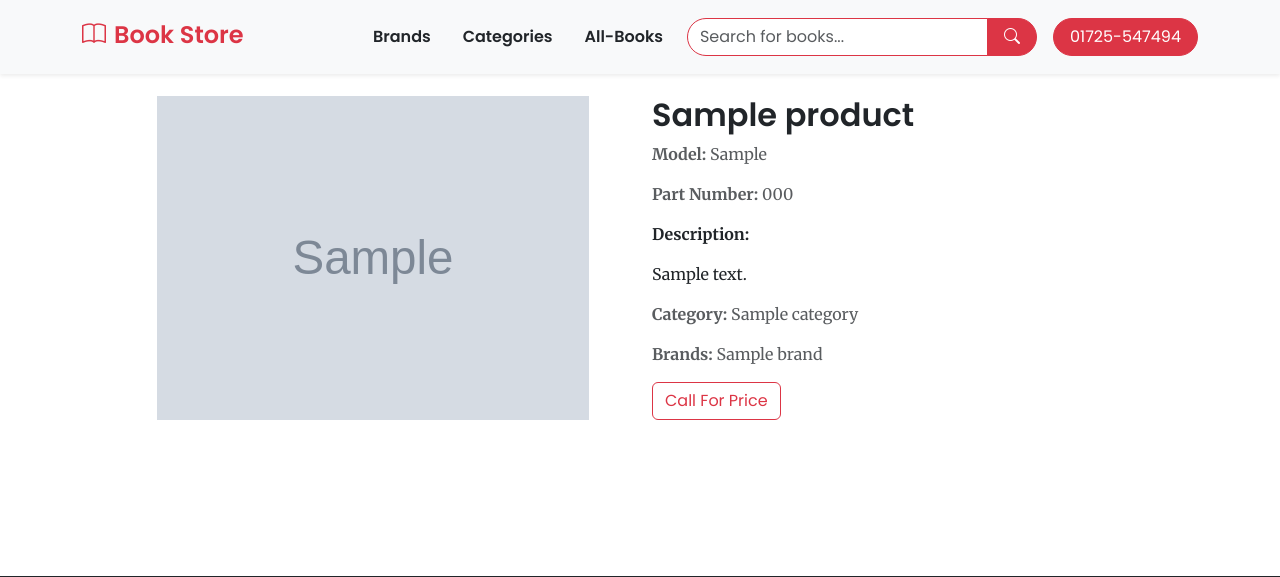
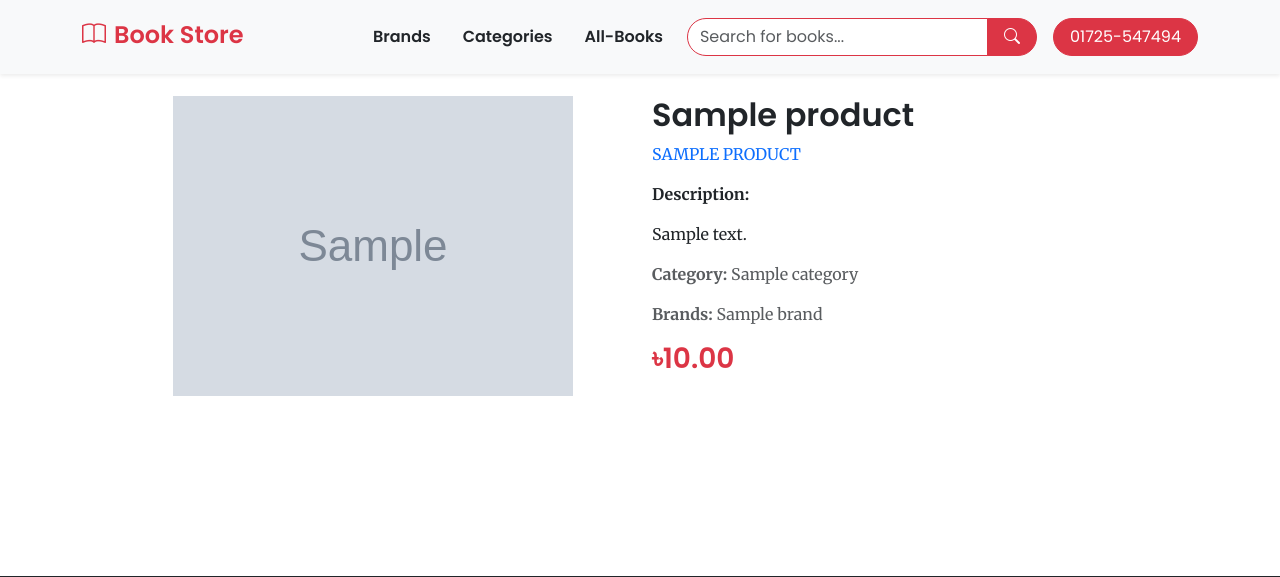
Before and after one commit to shiamsharif/Book_Store, a Django app: page /product/1/ in a window 1280 px wide. Shown: the top 577 px of the page. Run offline with Django 5.2, Linux system fonts and the light colour scheme; tables that the repository leaves empty hold one stand-in row (values such as "Sample post"); grey boxes marked "Sample" are stand-in pictures; some libraries are stand-ins or nearby versions.

Commit message:
ADD: Product price and Write name

```diff
--- a/Product/models.py
+++ b/Product/models.py
@@ -27,9 +27,9 @@
     brand = models.ForeignKey(Brand, on_delete=models.CASCADE)
     category = models.ForeignKey(Category, on_delete=models.CASCADE)
     name = models.CharField(max_length=255)
+    writer_name = models.CharField(max_length=255, null=True, blank=True)
+    price = models.DecimalField(max_digits=10, decimal_places=2, default=0.00)
     image = models.ImageField(upload_to='product_images/', null=True, blank=True)
-    model = models.CharField(max_length=255, null=True, blank=True)
-    part_number = models.CharField(max_length=255, null=True, blank=True)
     description = models.TextField(null=True, blank=True)
     created_at = models.DateTimeField(auto_now_add=True)
     updated_at = models.DateTimeField(auto_now=True)
--- a/Product/templates/product_details.jinja
+++ b/Product/templates/product_details.jinja
@@ -13,15 +13,12 @@
         </div>
         <div class="col-md-6">
             <h2 class="fw-bold">{{ product.name }}</h2>
-            <p class="text-muted"><strong>Model:</strong> {{ product.model }}</p>
-            <p class="text-muted"><strong>Part Number:</strong> {{ product.part_number }}</p>
+            <p class="text-uppercase text-primary fw-medium"> {{ product.writer_name }}</p>
             <p><strong>Description:</strong></p>
             <p>{{ product.description }}</p>
             <p class="text-muted"><strong>Category:</strong> {{ product.category.name }}</p>
             <p class="text-muted"><strong>Brands:</strong> {{ product.brand.name }}</p>
-            <a href="tel:+8801922591852">
-                    <button class="btn btn-outline-danger" type="button">Call For Price</button>
-            </a>
+            <h3 class="fw-semibold text-danger">৳{{product.price}}</h3>
         </div>
     </div>
 </section>
--- a/Templates/home.jinja
+++ b/Templates/home.jinja
@@ -8,7 +8,6 @@
 <!-- Nav Bar -->
 {% include "navbar.jinja" %}
 
-<div class="" style="height: 70vh;">
 <!-- Carousel -->
 {% include "carousel.jinja" %}
 
@@ -17,7 +16,7 @@
 
 <!-- Category -->
 {% include "category.jinja" %}
-</div>
+
 
 <!-- Footer -->
 {% include "footer.jinja" %}
```
Also changed, not shown: Product/migrations/0003_product_price.py (added), Product/migrations/0004_remove_product_model_remove_product_part_number.py (added), Product/migrations/0005_product_writer_name.py (added), media/brand_photos/1.png (added), media/brand_photos/2.png (added), media/carousel_photos/10.png (added), media/carousel_photos/9.png (added), media/carousel_photos/ShiamSharif.png (added), media/carousel_photos/ShiamSharif_1.png (added), media/category_photos/3.png (added), media/category_photos/4.png (added), media/product_images/WhatsApp_Image_2025-02-13_at_14.54.56.jpeg (added), media/product_images/WhatsApp_Image_2025-02-13_at_14.54.56_1.jpeg (added), media/product_images/WhatsApp_Image_2025-02-13_at_14.55.07.jpeg (added), 1 more files. Lines whose indentation alone changed are shown as unchanged.
